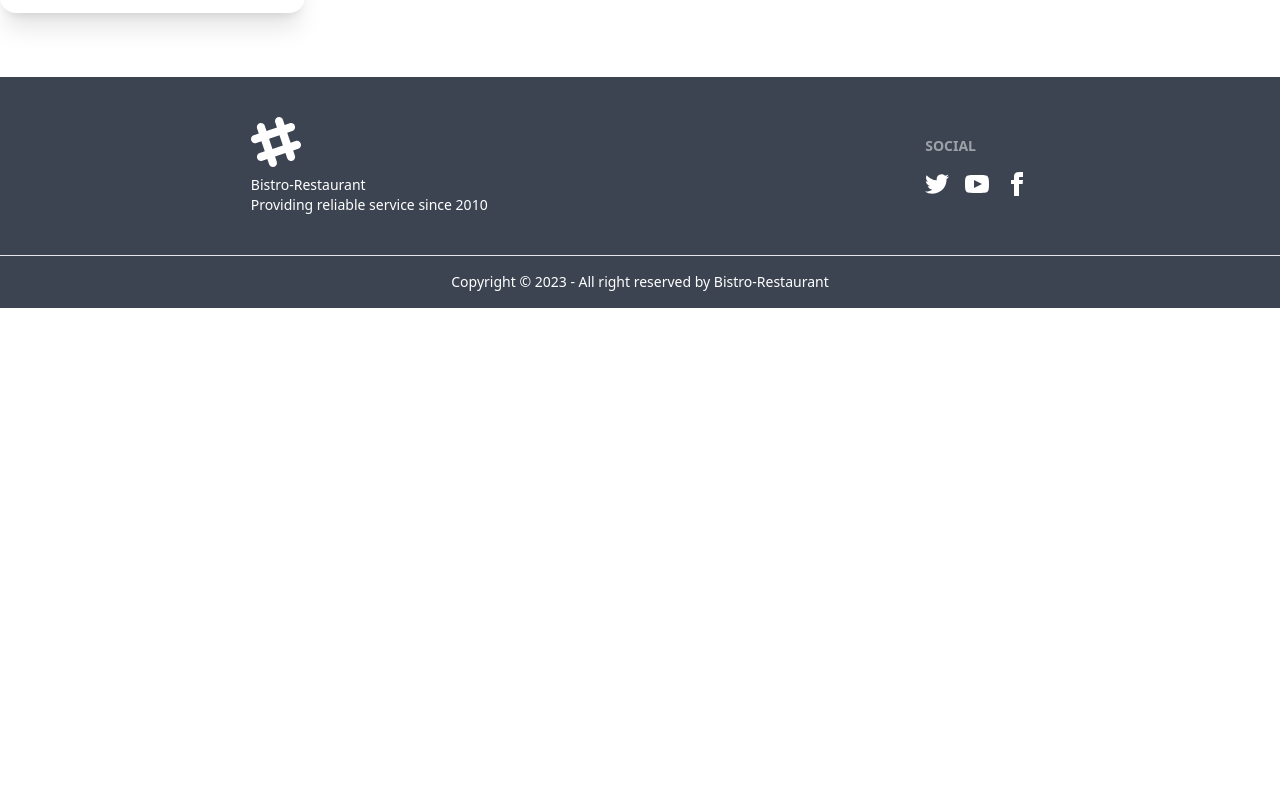
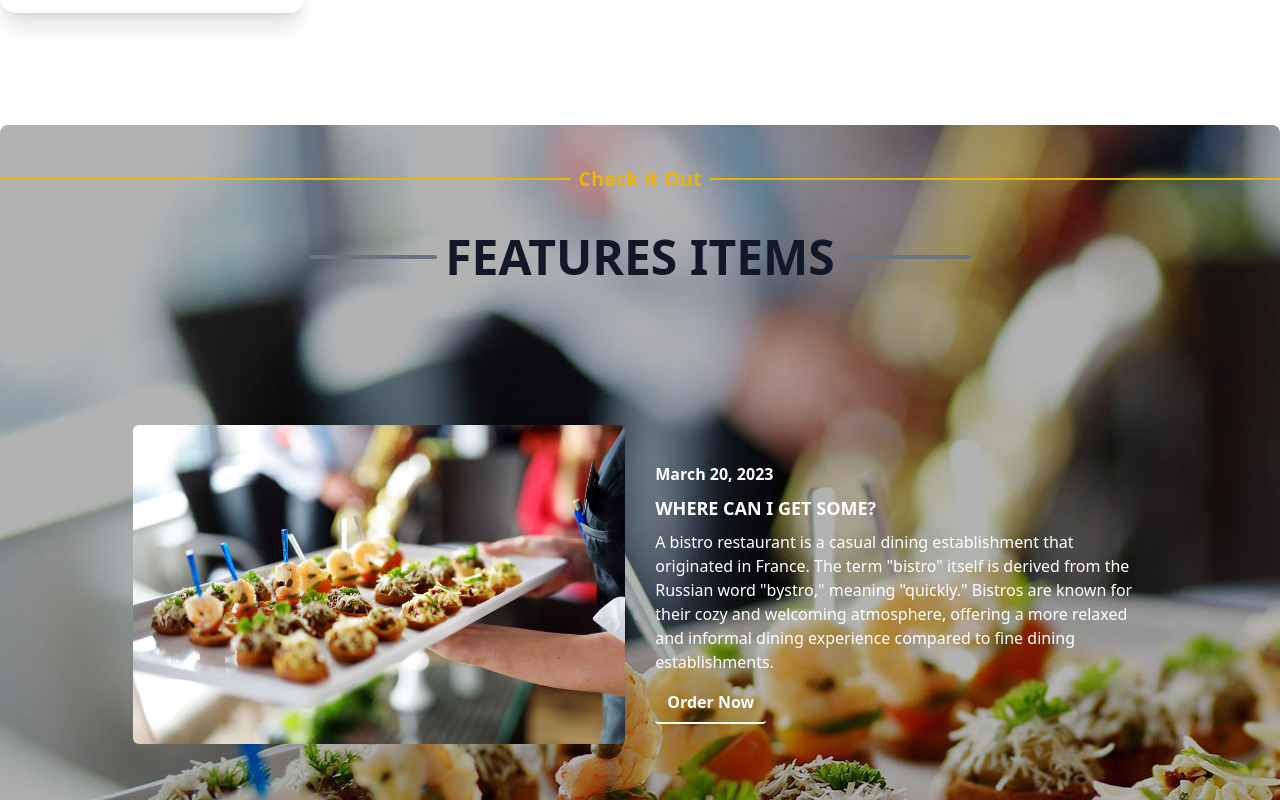
Before and after one commit to Hridhyapaul/Bistro-Restaurant-Client, a React (Vite) app: page / in a window 1280 px wide. Shown: the part 4700-5500 px from the top of the page. Before the commit the page ends 5008 px from the top, so only its background shows below. Built offline with nearby package versions, Linux system fonts and the light colour scheme.

Commit message:
Added features section and apply parallax

```diff
--- a/src/Pages/Home/Home/Home.jsx
+++ b/src/Pages/Home/Home/Home.jsx
@@ -16,6 +16,7 @@ const Home = () => {
             <Menu></Menu>
             <CallUs></CallUs>
             <RecommendsFood></RecommendsFood>
+            <Features></Features>
 
         </div>
     );
```
